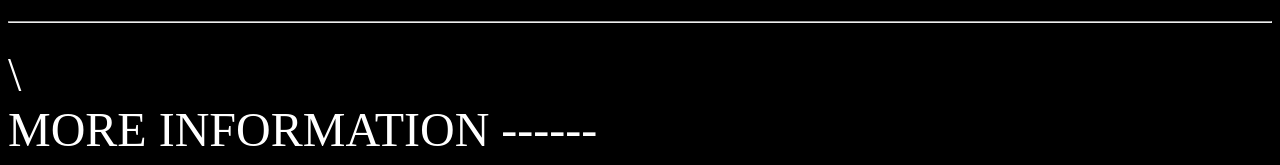
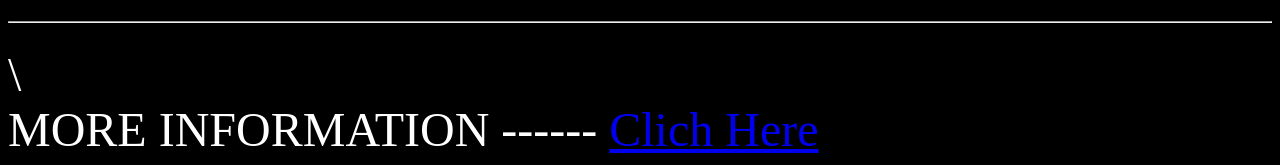
Before and after one commit to mokshbhaiya/MokshBhaiya, a plain HTML site: page index.html in a window 1280 px wide. Shown: the part 1266-1431 px from the top of the page. Drawn offline with Linux system fonts and the light colour scheme.

Commit message:
Update index.html

```diff
--- a/index.html
+++ b/index.html
@@ -2,7 +2,7 @@
 <head> The Periodic Table </head>
   <title> The Periodic Table </title>
 <body bgcolor="black">
-  <font color="white" size="24">
+  <font color="white" size="12">
   <p>
 The First Periodic Table was designed by a Russian chemist<b> <i> <u> Dmriti Mendeleev </u> </i> </b>in the year <b> <i> <u> 1869.</u> </i> </b>
   </p>
@@ -13,7 +13,7 @@ The First Periodic Table was designed by a Russian chemist<b> <i> <u> Dmriti Men
   <img src="C:\Users\SSFIICT002\Downloads" height="250" width="250" alt="the image is not available">
   <hr>\
     <br>
- MORE INFORMATION ------ <a href="https://www.rsc.org/periodic-table">
+    MORE INFORMATION ------ <a href="https://www.rsc.org/periodic-table"> Clich Here </a>
     </font>
     </body>
   </html>
```
